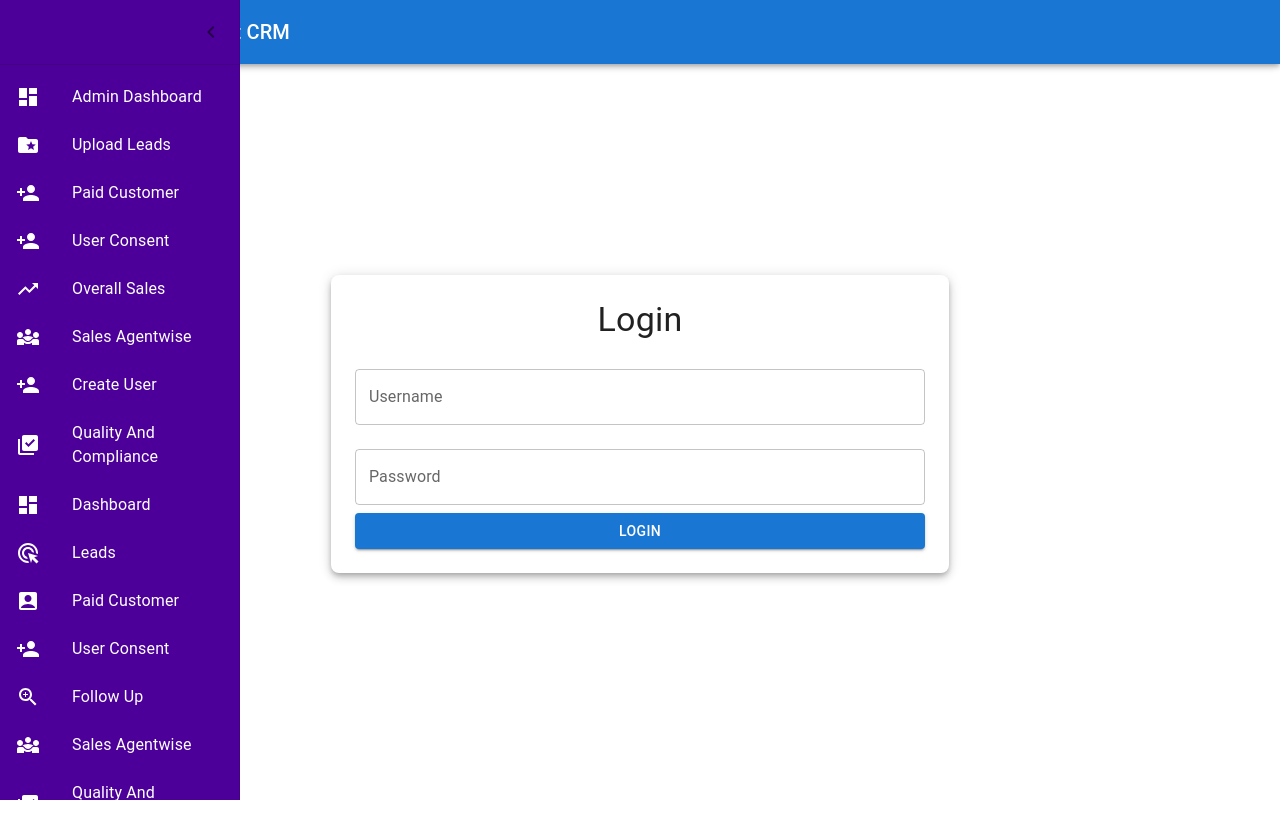
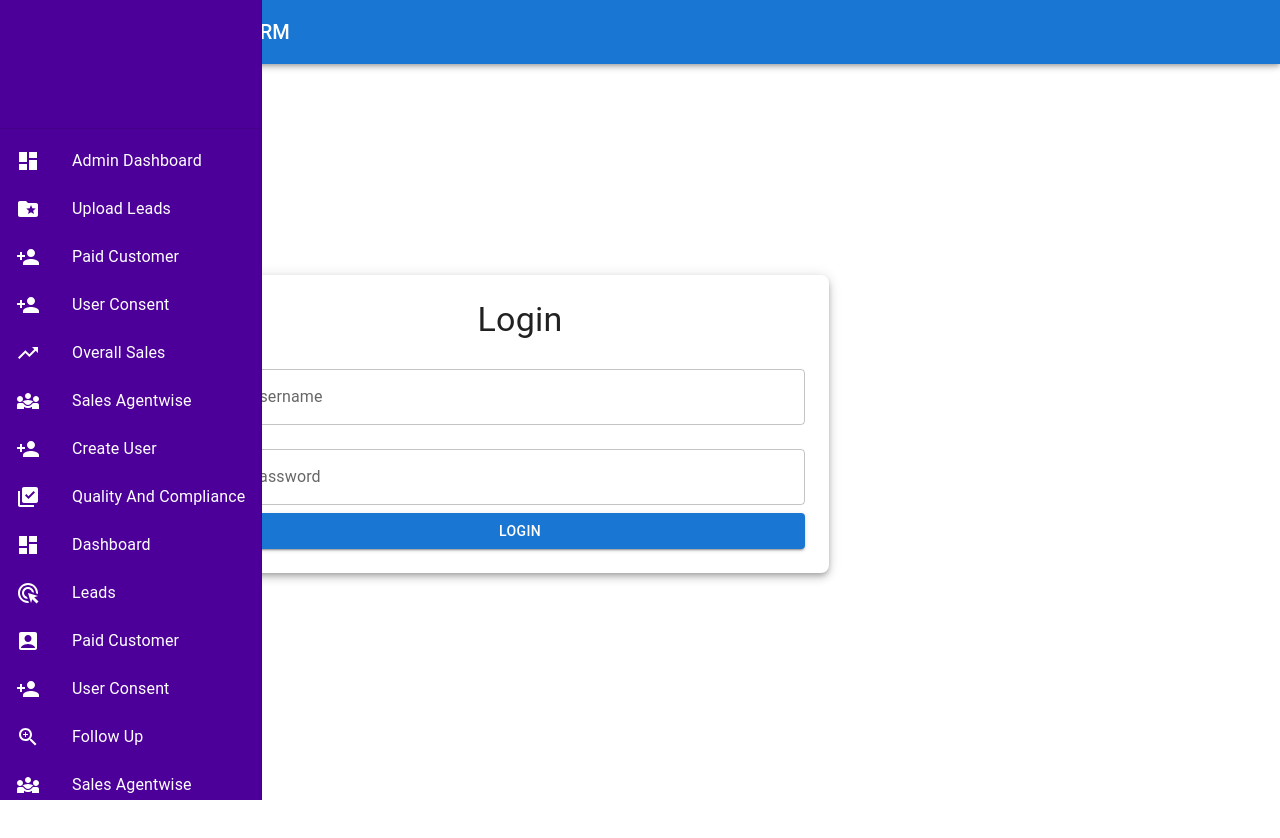
Before and after one commit to Nishthayadava/fando-frontend, a React (Create React App) app: page /login in a window 1280 px wide. Shown: the top 838 px of the page. Built offline with nearby package versions, Linux system fonts and the light colour scheme.

Commit message:
Update Sidebar.js

```diff
--- a/src/components/common/Sidebar.js
+++ b/src/components/common/Sidebar.js
@@ -1,12 +1,11 @@
 import React, { useState } from 'react';
 import axios from 'axios';
-import { Link, Navigate } from 'react-router-dom'; // Import Navigate here
+import { Link, Navigate } from 'react-router-dom'; // Import Navigate for redirection
 import DashboardIcon from '@mui/icons-material/Dashboard';
 import PersonAddIcon from '@mui/icons-material/PersonAdd';
 import FolderSpecialIcon from '@mui/icons-material/FolderSpecial';
-import { List, ListItem, ListItemText, Divider, ListItemIcon, Avatar, IconButton, Drawer } from '@mui/material'; // Import Drawer
+import { List, ListItem, ListItemText, Divider, ListItemIcon, Avatar, IconButton, Drawer } from '@mui/material'; // Import Drawer components
 import ZoomInIcon from '@mui/icons-material/ZoomIn';
-import ChevronLeftIcon from '@mui/icons-material/ChevronLeft';
 import ChevronRightIcon from '@mui/icons-material/ChevronRight';
 import TrendingUpIcon from '@mui/icons-material/TrendingUp';
 import Diversity3Icon from '@mui/icons-material/Diversity3';
@@ -17,7 +16,6 @@ import LogoutIcon from '@mui/icons-material/Logout';
 import LoginIcon from '@mui/icons-material/Login';
 import { styled, useTheme } from '@mui/material/styles'; // Import useTheme
 
-const drawerWidth = 240; // Defining the drawerWidth constant
 
 const DrawerHeader = styled('div')(({ theme }) => ({
   display: 'flex',
@@ -27,16 +25,11 @@ const DrawerHeader = styled('div')(({ theme }) => ({
   justifyContent: 'flex-end',
 }));
 
-const Sidebar = () => {
-  const [open, setOpen] = useState(true);
+const Sidebar = ({ open, handleDrawerClose }) => {
   const theme = useTheme();
-  const [isLoggedIn, setIsLoggedIn] = useState(!!localStorage.getItem('token')); // Track login state
-  const [role, setRole] = useState(localStorage.getItem('role')); // Track user role
-  const [redirectTo, setRedirectTo] = useState(null); // Track redirection after login
-
-  const handleDrawerClose = () => {
-    setOpen(false);
-  };
+  const [isLoggedIn, setIsLoggedIn] = useState(!!localStorage.getItem('token'));
+  const [role, setRole] = useState(localStorage.getItem('role'));
+  const [redirectTo, setRedirectTo] = useState(null);
 
   const handleLogin = async (userId) => {
     try {
@@ -47,9 +40,9 @@ const Sidebar = () => {
         localStorage.setItem('userId', response.data.userId);
         localStorage.setItem('role', response.data.role); // Store role in localStorage
         setIsLoggedIn(true);
-        setRole(response.data.role); // Update state with the role
+        setRole(response.data.role);
 
-        // Redirect user to the appropriate dashboard after successful login
+        // Redirect based on role
         setRedirectTo(response.data.role === 'Admin' ? '/admindashboard' : '/dashboard');
       }
     } catch (error) {
@@ -89,10 +82,8 @@ const Sidebar = () => {
       console.error('Error logging out:', error);
       alert(`Error logging out: ${error.response ? error.response.data : error.message}`);
     }
-
   };
 
-  // If redirectTo is set, we will redirect the user
   if (redirectTo) {
     return <Navigate to={redirectTo} />;
   }
@@ -101,12 +92,14 @@ const Sidebar = () => {
     <div>
       <Drawer
         sx={{
-          width: drawerWidth,
           flexShrink: 0,
           '& .MuiDrawer-paper': {
-            width: drawerWidth,
             boxSizing: 'border-box',
+            paddingTop:'64px',
+
             backgroundColor: '#4d0099',
+            transition: 'transform 0.3s ease',
+            transform: open ? 'translateX(0)' : 'translateX(-50%)', // Move sidebar in and out
           },
         }}
         variant="persistent"
@@ -114,15 +107,14 @@ const Sidebar = () => {
         open={open}
       >
         <DrawerHeader>
+          {/* <IconButton onClick={handleDrawerClose}>
+            {open ? <ChevronLeftIcon /> : <ChevronRightIcon />}
+          </IconButton> */}
           {isLoggedIn && (
             <ListItem sx={{ padding: '16px', display: 'flex', justifyContent: 'center' }}>
               <Avatar sx={{ width: 50, height: 50 }}></Avatar> {/* Profile icon */}
             </ListItem>
           )}
-
-          <IconButton onClick={handleDrawerClose}>
-            {theme.direction === 'ltr' ? <ChevronLeftIcon /> : <ChevronRightIcon />}
-          </IconButton>
         </DrawerHeader>
         <Divider />
         <List>
```
